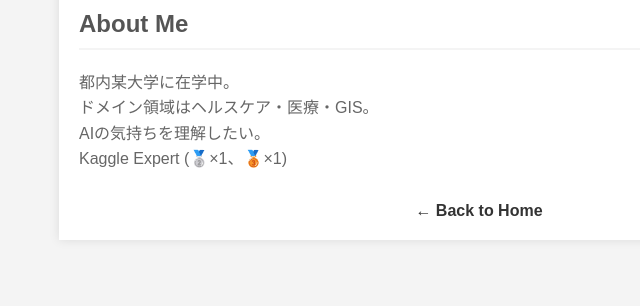
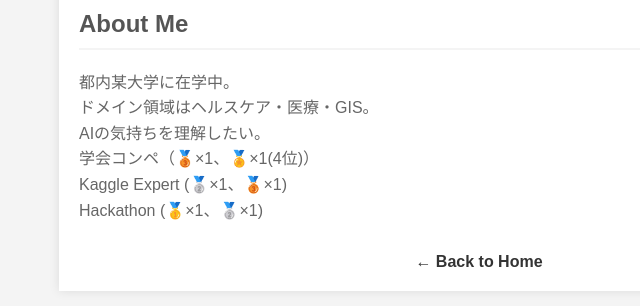
Before and after one commit to mukumuku-zero/mukumuku-space, a plain HTML site: page profile.html in a window 1280 px wide. Shown: the part 316-622 px from the top of the page, without its empty margins (161-801 px from the left). Drawn offline with Linux system fonts and the light colour scheme.

Commit message:
Update profile.html

```diff
--- a/profile.html
+++ b/profile.html
@@ -98,7 +98,11 @@
             <br>
             AIの気持ちを理解したい。
             <br>
-            Kaggle Expert (🥈×1、🥉×1)</p>
+            学会コンペ（🥉×1、🏅×1(4位)）
+            <br>
+            Kaggle Expert (🥈×1、🥉×1)
+            <br>
+            Hackathon (🥇×1、🥈×1)</p>
         </div>
 
         <!--<div class="section">
```
